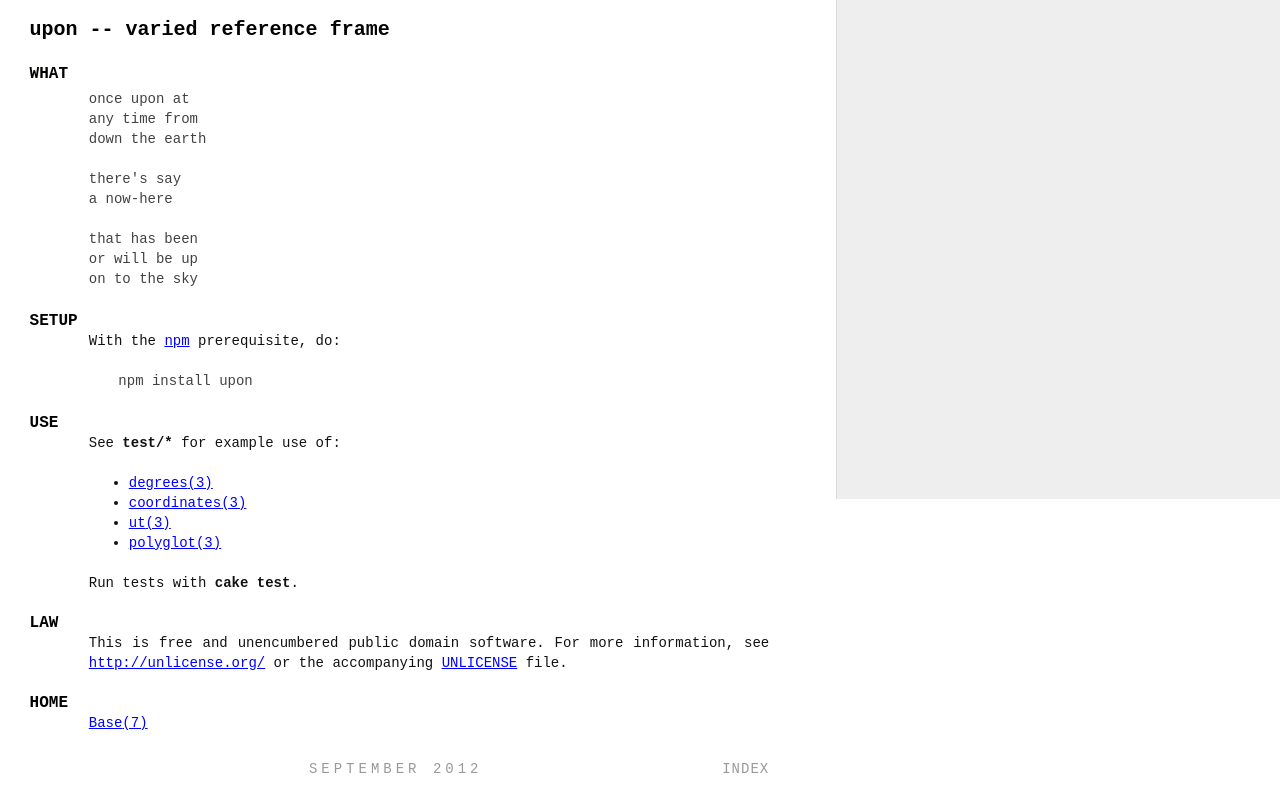
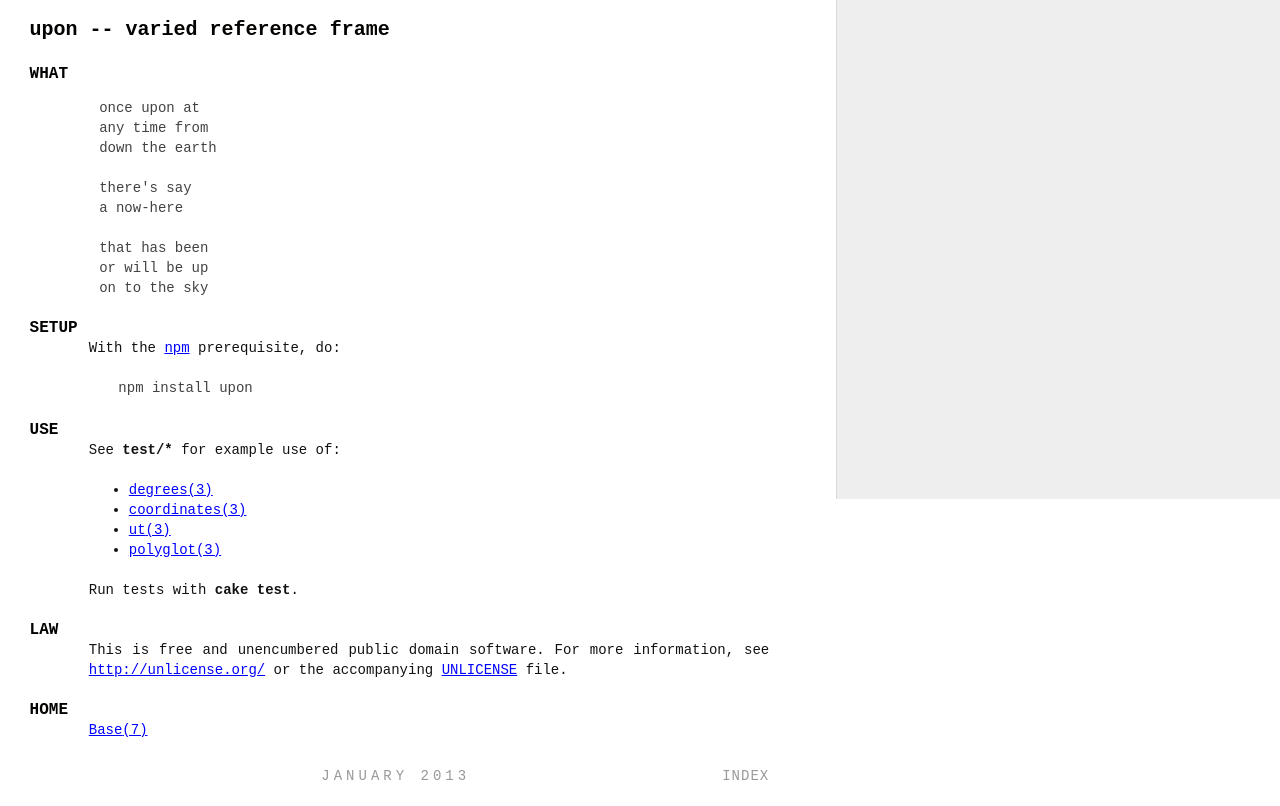
Before and after one commit to astrolet/upon, a plain HTML site: page index.html in a window 1280 px wide. Shown: the part 349-1155 px from the top of the page. Drawn offline with Linux system fonts and the light colour scheme.

Commit message:
rebuild manual

```diff
--- a/index.html
+++ b/index.html
@@ -77,7 +77,7 @@
 
 <h2 id="WHAT">WHAT</h2>
 
-<pre><code>once upon at
+<blockquote><pre><code>once upon at
 any time from
 down the earth
 
@@ -87,7 +87,7 @@ a now-here
 that has been
 or will be up
 on to the sky
-</code></pre>
+</code></pre></blockquote>
 
 <h2 id="SETUP">SETUP</h2>
 
@@ -122,7 +122,7 @@ see <a href="http://unlicense.org/" data-bare-link="true">http://unlicense.org/<
 
   <ol class='man-decor man-foot man foot'>
     <li class='tl'></li>
-    <li class='tc'>September 2012</li>
+    <li class='tc'>January 2013</li>
     <li class='tr'>index</li>
   </ol>
 
```
Also changed, not shown: UNLICENSE.html (+1 -1 lines).
